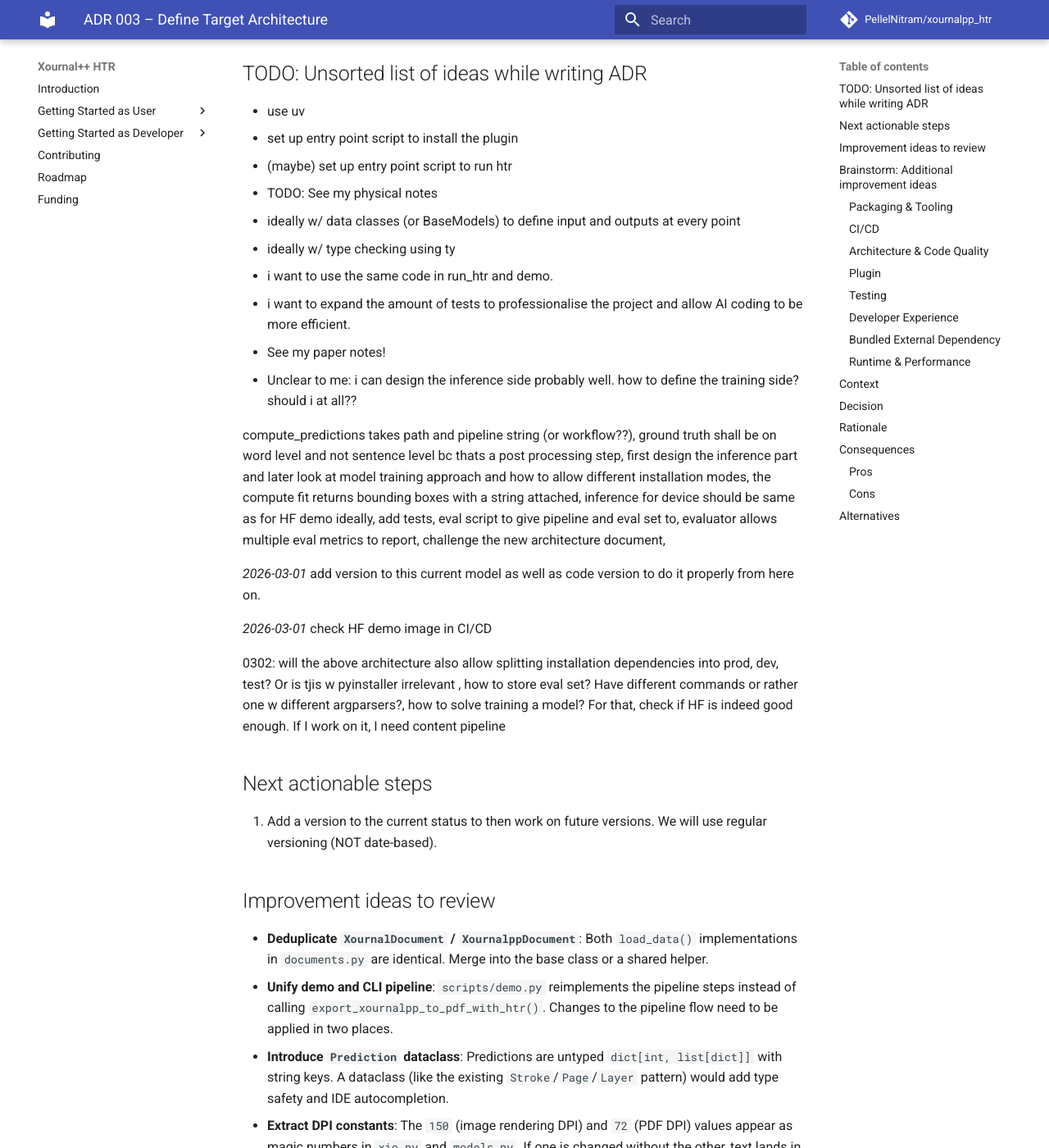
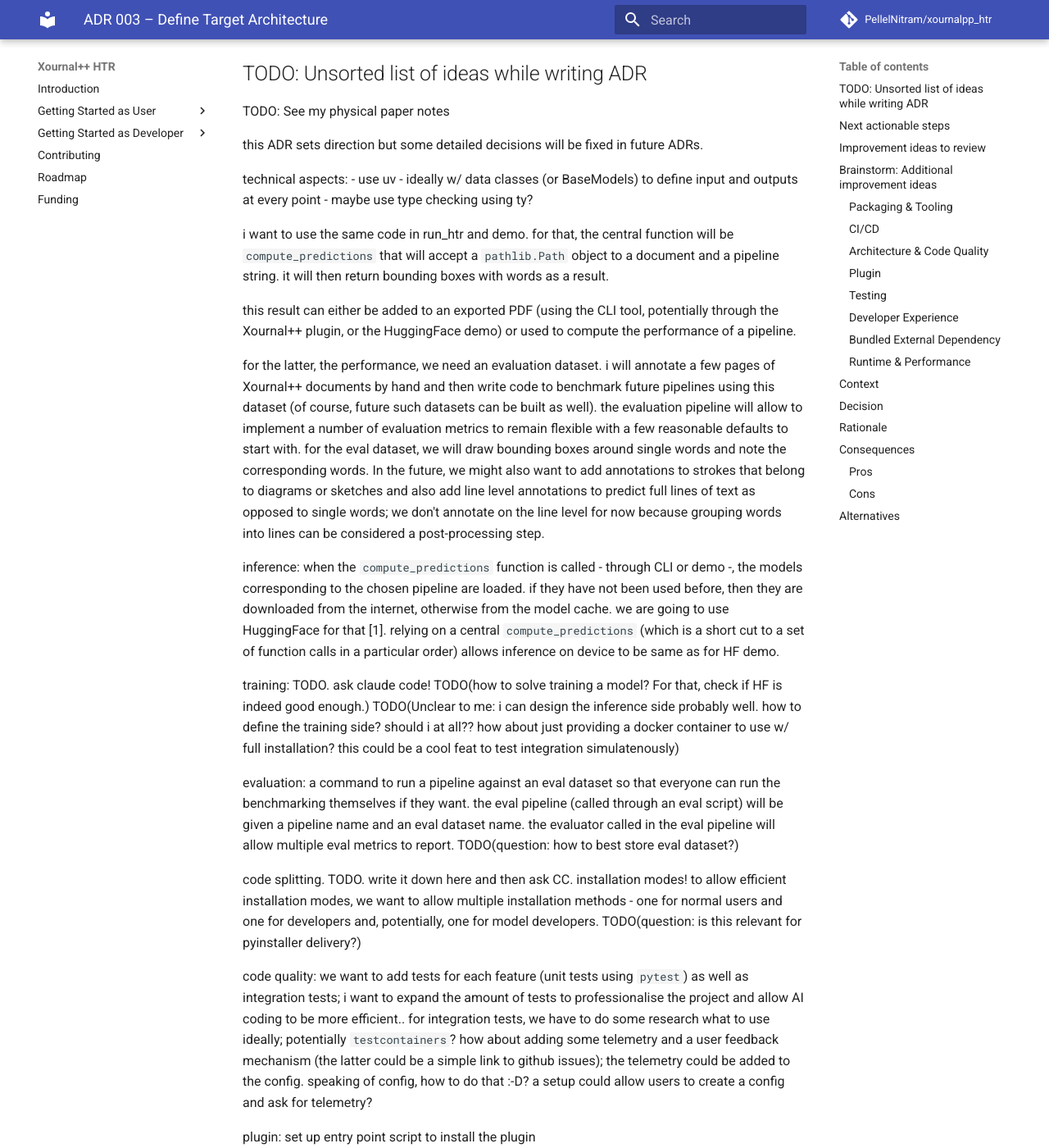
Before and after one commit to PellelNitram/xournalpp_htr, an MkDocs documentation site: the page built from docs/ADRs/003_define_target_architecture.md, in a window 1280 px wide and 1400 px high, scrolled down 308 px. Shown: the whole window at 82% size. Built offline with MkDocs 1.6.1 and Material for MkDocs 9.7.7, drawn with Linux system fonts in a browser that asks for light colours; comment, search, counter and statistics services are not loaded; some of the changed text lies outside the part shown.

Commit message:
Work on 003 ADR document.

```diff
--- a/docs/ADRs/003_define_target_architecture.md
+++ b/docs/ADRs/003_define_target_architecture.md
@@ -8,29 +8,44 @@
 
 ## TODO: Unsorted list of ideas while writing ADR
 
+TODO: See my physical paper notes
+
+this ADR sets direction but some detailed decisions will be fixed in future ADRs.
+
+technical aspects:
 - use uv
-- set up entry point script to install the plugin
-- (maybe) set up entry point script to run htr
-- TODO: See my physical notes
 - ideally w/ data classes (or BaseModels) to define input and outputs at every point
-- ideally w/ type checking using ty
-- i want to use the same code in run_htr and demo.
-- i want to expand the amount of tests to professionalise the project and allow AI coding to be more efficient.
-- See my paper notes!
-- Unclear to me: i can design the inference side probably well. how to define the training side? should i at all??
+- maybe use type checking using ty?
 
-compute_predictions takes path and pipeline string (or workflow??), ground truth shall be on word level and not sentence level bc thats a post processing step, first design the inference part and later look at model training approach and how to allow different installation modes, the compute fit returns bounding boxes with a string attached, inference for device should be same as for HF demo ideally, add tests, eval script to give pipeline and eval set to, evaluator allows multiple eval metrics to report, challenge the new architecture document,
+i want to use the same code in run_htr and demo. for that, the central function will be `compute_predictions` that will accept a `pathlib.Path` object to a document and a pipeline string. it will then return bounding boxes with words as a result.
 
-*2026-03-01* add version to this current model as well as code version to do it properly from here on.
+this result can either be added to an exported PDF (using the CLI tool, potentially through the Xournal++ plugin, or the HuggingFace demo) or used to compute the performance of a pipeline.
 
-*2026-03-01* check HF demo image in CI/CD
+for the latter, the performance, we need an evaluation dataset. i will annotate a few pages of Xournal++ documents by hand and then write code to benchmark future pipelines using this dataset (of course, future such datasets can be built as well). the evaluation pipeline will allow to implement a number of evaluation metrics to remain flexible with a few reasonable defaults to start with. for the eval dataset, we will draw bounding boxes around single words and note the corresponding words. In the future, we might also want to add annotations to strokes that belong to diagrams or sketches and also add line level annotations to predict full lines of text as opposed to single words; we don't annotate on the line level for now because grouping words into lines can be considered a post-processing step.
 
-0302: will the above architecture also allow splitting installation dependencies into prod, dev, test? Or is tjis w pyinstaller irrelevant , how to store eval set? Have different commands or rather one w different argparsers?, how to solve training a model? For that, check if HF is indeed good enough. If I work on it, I need content pipeline
+inference: when the `compute_predictions` function is called - through CLI or demo -, the models corresponding to the chosen pipeline are loaded. if they have not been used before, then they are downloaded from the internet, otherwise from the model cache. we are going to use HuggingFace for that [1]. relying on a central `compute_predictions` (which is a short cut to a set of function calls in a particular order) allows inference on device to be same as for HF demo.
 
+training: TODO. ask claude code! TODO(how to solve training a model? For that, check if HF is indeed good enough.) TODO(Unclear to me: i can design the inference side probably well. how to define the training side? should i at all?? how about just providing a docker container to use w/ full installation? this could be a cool feat to test integration simulatenously)
+
+evaluation: a command to run a pipeline against an eval dataset so that everyone can run the benchmarking themselves if they want. the eval pipeline (called through an eval script) will be given a pipeline name and an eval dataset name. the evaluator called in the eval pipeline will allow multiple eval metrics to report. TODO(question: how to best store eval dataset?)
+
+code splitting. TODO. write it down here and then ask CC. installation modes! to allow efficient installation modes, we want to allow multiple installation methods - one for normal users and one for developers and, potentially, one for model developers. TODO(question: is this relevant for pyinstaller delivery?)
+
+code quality: we want to add tests for each feature (unit tests using `pytest`) as well as integration tests; i want to expand the amount of tests to professionalise the project and allow AI coding to be more efficient.. for integration tests, we have to do some research what to use ideally; potentially `testcontainers`? how about adding some telemetry and a user feedback mechanism (the latter could be a simple link to github issues); the telemetry could be added to the config. speaking of config, how to do that :-D? a setup could allow users to create a config and ask for telemetry?
+
+plugin: set up entry point script to install the plugin
+
+questions to solve before finishing this ADR:
+- shall i call it "pipeline" or "workflow"?
+- [1] can i really use huggingface as model registry and store given the diversity of models i will build and given that the architectures will not be existing ones but new ones (like Carbune).
+- challenge the new architecture document
+- Have different commands or rather one w different argparsers?
+- set up entry point script to run htr?
 
 ## Next actionable steps
 
-1. Add a version to the current status to then work on future versions. We will use regular versioning (NOT date-based).
+1. Add a version to the current status to then work on future versions. We will use regular versioning (NOT date-based). Next to the version for the code, we also want to add a name for the current pipeline; note that future versions won't support this pipeline anymore because of the planned removal of the `htr_pipeline` dependency.
+2. We need integration tests for HF demo image in CI/CD. We want to be able to run the same tests locally.
 
 ## Improvement ideas to review
 
```
